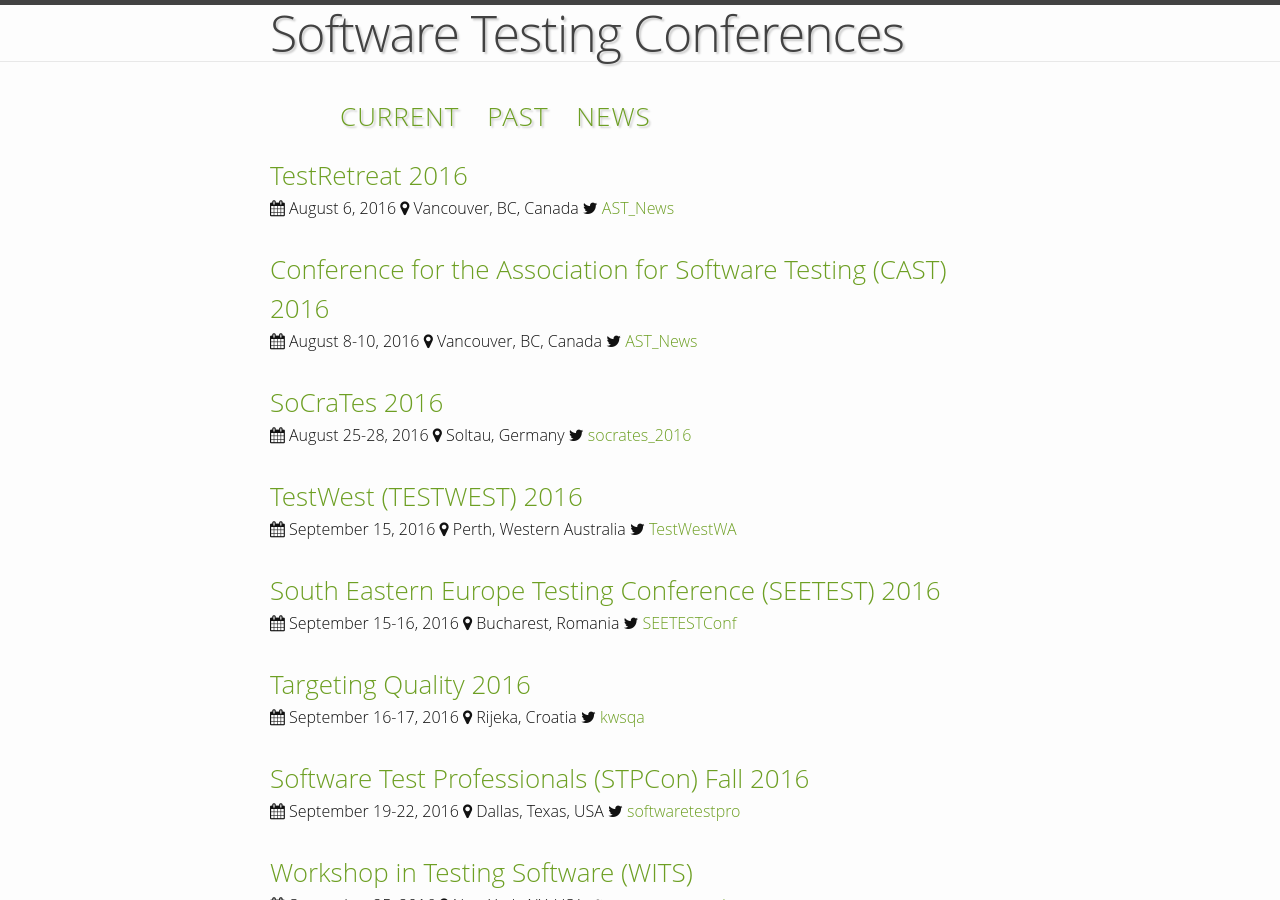
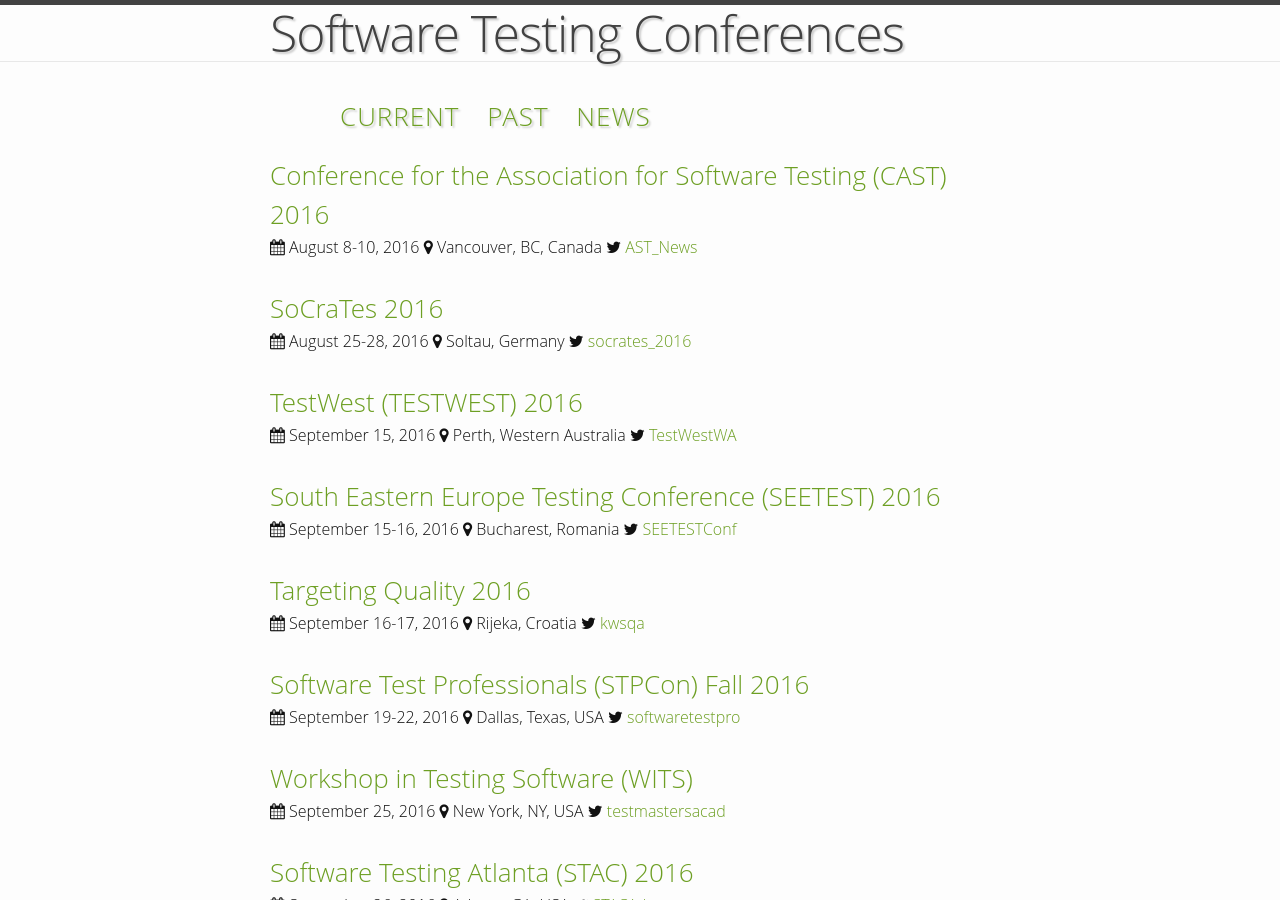
Before and after one commit to TestingConferences/testingconferences.github.io, a Jekyll site: the page built from index.html, in a window 1280 px wide and 900 px high. Built offline with Jekyll 4.4.1, drawn with Linux system fonts in a browser that asks for light colours.

Commit message:
Moved current to past

```diff
--- a/_data/current.yml
+++ b/_data/current.yml
@@ -1,9 +1,3 @@
-- name: TestRetreat 2016
-  location: Vancouver, BC, Canada
-  dates: "August 6, 2016"
-  url: https://www.associationforsoftwaretesting.org/conference/cast-2016/cast-2016-testretreat/
-  twitter: AST_News
-
 - name: Conference for the Association for Software Testing (CAST) 2016
   location: Vancouver, BC, Canada
   dates: "August 8-10, 2016"
--- a/_data/past.yml
+++ b/_data/past.yml
@@ -1,3 +1,9 @@
+- name: TestRetreat 2016
+  location: Vancouver, BC, Canada
+  dates: "August 6, 2016"
+  url: https://www.associationforsoftwaretesting.org/conference/cast-2016/cast-2016-testretreat/
+  twitter: AST_News
+
 - name: International Symposium on Software Testing and Analysis (ISSTA) 2016
   location: Saarbrücken, Germany
   dates: "July 18–20, 2016"
```
